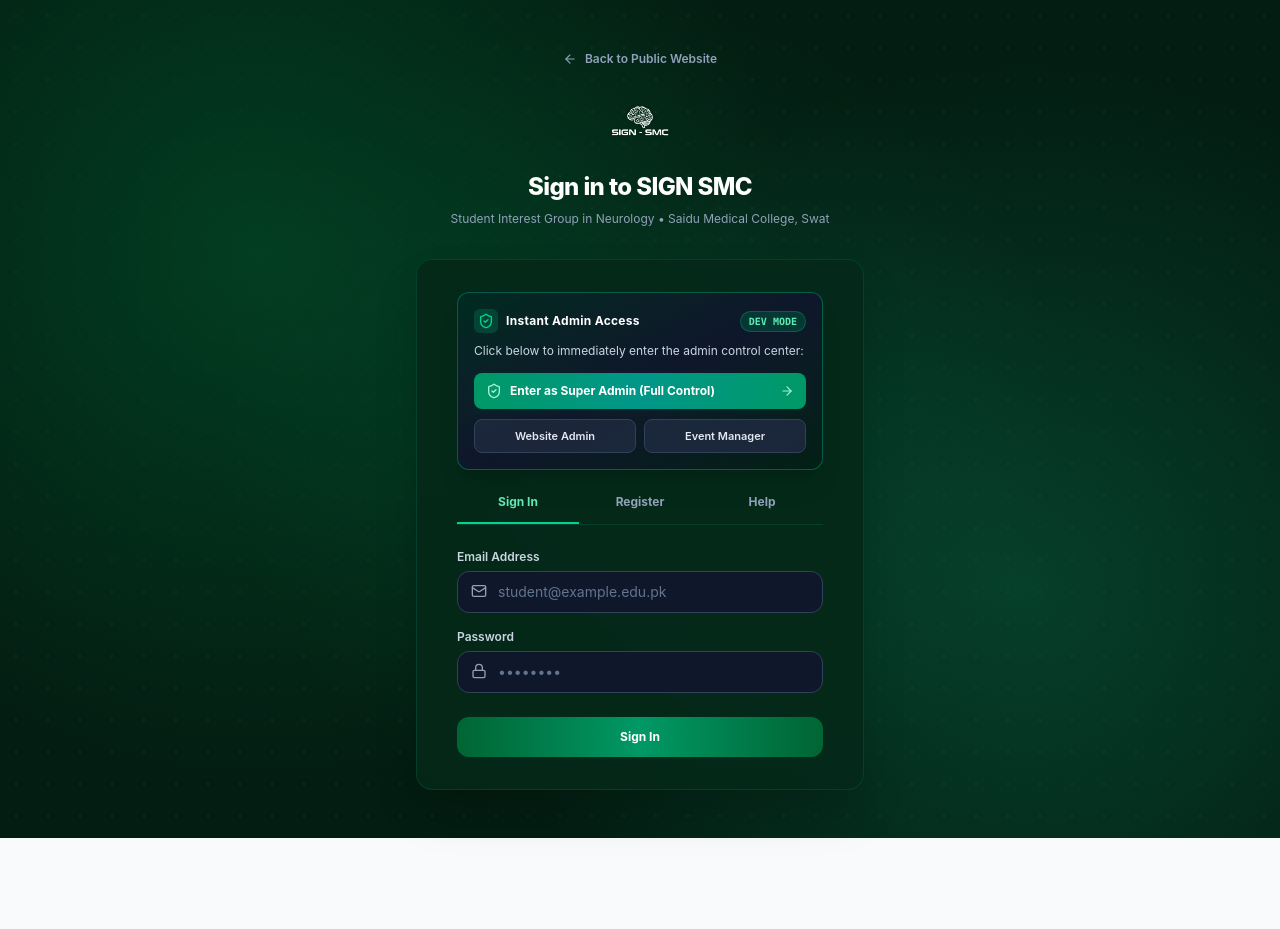
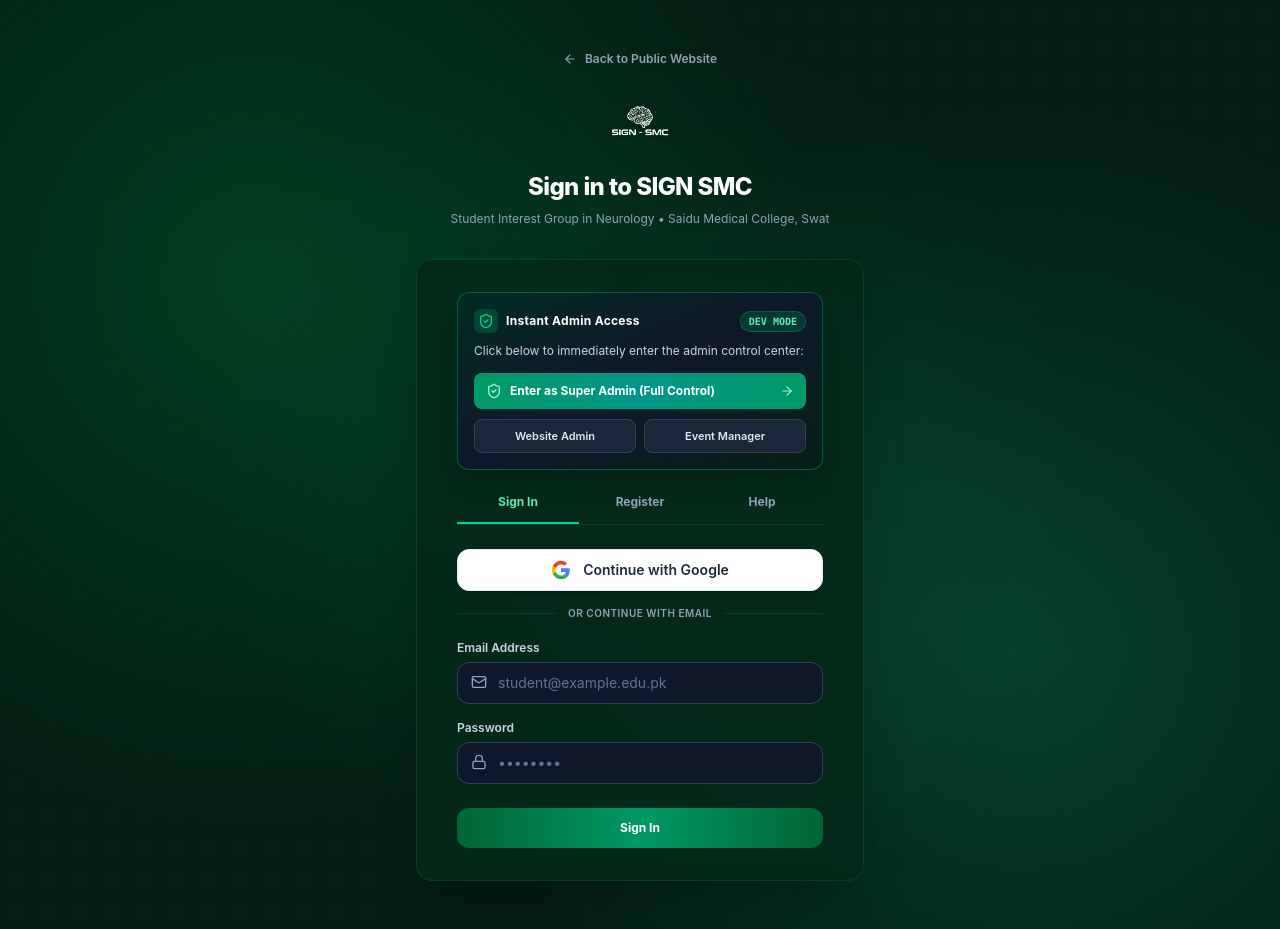
Before and after one commit to saudurrahman-me/sign-smc, a React (Vite) app: page /login in a window 1280 px wide. Before the commit the page ends 838 px from the top, so only its background shows below. Built offline with nearby package versions, Linux system fonts and the light colour scheme; no server answers.

Commit message:
feat(auth): add professional Continue with Google OAuth login and profile trigger

```diff
--- a/src/context/AuthContext.tsx
+++ b/src/context/AuthContext.tsx
@@ -16,6 +16,7 @@
   isConfigured: boolean;
   signIn: (email: string, password: string) => Promise<{ error: AuthError | Error | null }>;
   signUp: (email: string, password: string, fullName: string) => Promise<{ error: AuthError | Error | null }>;
+  signInWithGoogle: (redirectTo?: string) => Promise<{ error: AuthError | Error | null }>;
   signOut: () => Promise<void>;
   resetPassword: (email: string) => Promise<{ error: AuthError | Error | null }>;
   refreshProfile: () => Promise<void>;
@@ -162,6 +163,30 @@
     return { error };
   };
 
+  const signInWithGoogle = async (customRedirectTo?: string) => {
+    if (!isSupabaseConfigured) {
+      // Dev mode fallback: log in as student applicant
+      devSignIn('applicant');
+      return { error: null };
+    }
+
+    const defaultRedirect = `${window.location.origin}/`;
+    const targetRedirect = customRedirectTo || defaultRedirect;
+
+    const { error } = await supabase.auth.signInWithOAuth({
+      provider: 'google',
+      options: {
+        redirectTo: targetRedirect,
+        queryParams: {
+          access_type: 'offline',
+          prompt: 'select_account',
+        },
+      },
+    });
+
+    return { error };
+  };
+
   const signOut = async () => {
     if (isSupabaseConfigured) {
       await supabase.auth.signOut();
@@ -273,6 +298,7 @@
         isConfigured: isSupabaseConfigured,
         signIn,
         signUp,
+        signInWithGoogle,
         signOut,
         resetPassword,
         refreshProfile,
--- a/src/pages/auth/LoginPage.tsx
+++ b/src/pages/auth/LoginPage.tsx
@@ -5,7 +5,7 @@
 import { Mail, Lock, User, ArrowLeft, AlertCircle, CheckCircle2, ShieldCheck, ArrowRight } from 'lucide-react';
 
 export const LoginPage: React.FC = () => {
-  const { signIn, signUp, resetPassword, devSignIn, isConfigured } = useAuth();
+  const { signIn, signUp, signInWithGoogle, resetPassword, devSignIn, isConfigured } = useAuth();
   const navigate = useNavigate();
   const location = useLocation();
   const searchParams = new URLSearchParams(location.search);
@@ -20,11 +20,33 @@
   const [password, setPassword] = useState('');
   const [fullName, setFullName] = useState('');
   const [isLoading, setIsLoading] = useState(false);
+  const [isGoogleLoading, setIsGoogleLoading] = useState(false);
   const [errorMsg, setErrorMsg] = useState<string | null>(null);
   const [successMsg, setSuccessMsg] = useState<string | null>(null);
 
   const defaultDestination = isApply ? '/?openApply=true#membership' : '/';
   const from = (location.state as { from?: { pathname: string } })?.from?.pathname || defaultDestination;
+
+  const handleGoogleSignIn = async () => {
+    setErrorMsg(null);
+    setSuccessMsg(null);
+    setIsGoogleLoading(true);
+
+    try {
+      const { error } = await signInWithGoogle(from);
+      if (error) {
+        setErrorMsg(error.message);
+      } else if (!isConfigured) {
+        // Dev demo session immediate transition
+        navigate(from, { replace: true });
+      }
+    } catch (err: unknown) {
+      const message = err instanceof Error ? err.message : 'Google authentication failed';
+      setErrorMsg(message);
+    } finally {
+      setIsGoogleLoading(false);
+    }
+  };
 
   const handleSubmit = async (e: React.FormEvent) => {
     e.preventDefault();
@@ -227,6 +249,53 @@
             </div>
           )}
 
+          {/* Professional Single Sign-On: Continue with Google */}
+          {mode !== 'forgot' && (
+            <div className="mb-5 space-y-4">
+              <button
+                type="button"
+                onClick={handleGoogleSignIn}
+                disabled={isLoading || isGoogleLoading}
+                className="w-full py-2.5 px-4 rounded-xl bg-white hover:bg-slate-100 text-slate-800 text-xs sm:text-sm font-semibold flex items-center justify-center gap-3 transition-all shadow-md hover:shadow-lg border border-slate-200 cursor-pointer disabled:opacity-60 active:scale-[0.99]"
+              >
+                {isGoogleLoading ? (
+                  <div className="w-4 h-4 border-2 border-slate-600 border-t-transparent rounded-full animate-spin" />
+                ) : (
+                  <svg className="w-4 h-4 sm:w-5 sm:h-5 shrink-0" viewBox="0 0 24 24">
+                    <path
+                      fill="#4285F4"
+                      d="M22.56 12.25c0-.78-.07-1.53-.2-2.25H12v4.26h5.92c-.26 1.37-1.04 2.53-2.21 3.31v2.77h3.57c2.08-1.92 3.28-4.74 3.28-8.09z"
+                    />
+                    <path
+                      fill="#34A853"
+                      d="M12 23c2.97 0 5.46-.98 7.28-2.66l-3.57-2.77c-.98.66-2.23 1.06-3.71 1.06-2.86 0-5.29-1.93-6.16-4.53H2.18v2.84C3.99 20.53 7.7 23 12 23z"
+                    />
+                    <path
+                      fill="#FBBC05"
+                      d="M5.84 14.09c-.22-.66-.35-1.36-.35-2.09s.13-1.43.35-2.09V7.06H2.18C1.43 8.55 1 10.22 1 12s.43 3.45 1.18 4.94l2.85-2.22.81-.63z"
+                    />
+                    <path
+                      fill="#EA4335"
+                      d="M12 5.38c1.62 0 3.06.56 4.21 1.64l3.15-3.15C17.45 2.09 14.97 1 12 1 7.7 1 3.99 3.47 2.18 7.06l3.66 2.84c.87-2.6 3.3-4.52 6.16-4.52z"
+                    />
+                  </svg>
+                )}
+                <span>Continue with Google</span>
+              </button>
+
+              <div className="relative">
+                <div className="absolute inset-0 flex items-center">
+                  <div className="w-full border-t border-emerald-900/60" />
+                </div>
+                <div className="relative flex justify-center text-xs uppercase">
+                  <span className="bg-[#052919] px-3 text-slate-400 font-semibold tracking-wider text-[10px]">
+                    Or continue with email
+                  </span>
+                </div>
+              </div>
+            </div>
+          )}
+
           <form onSubmit={handleSubmit} className="space-y-4">
             {mode === 'signup' && (
               <div>
```
Also changed, not shown: 1 other file (tests, documents, lock files or other folders).
